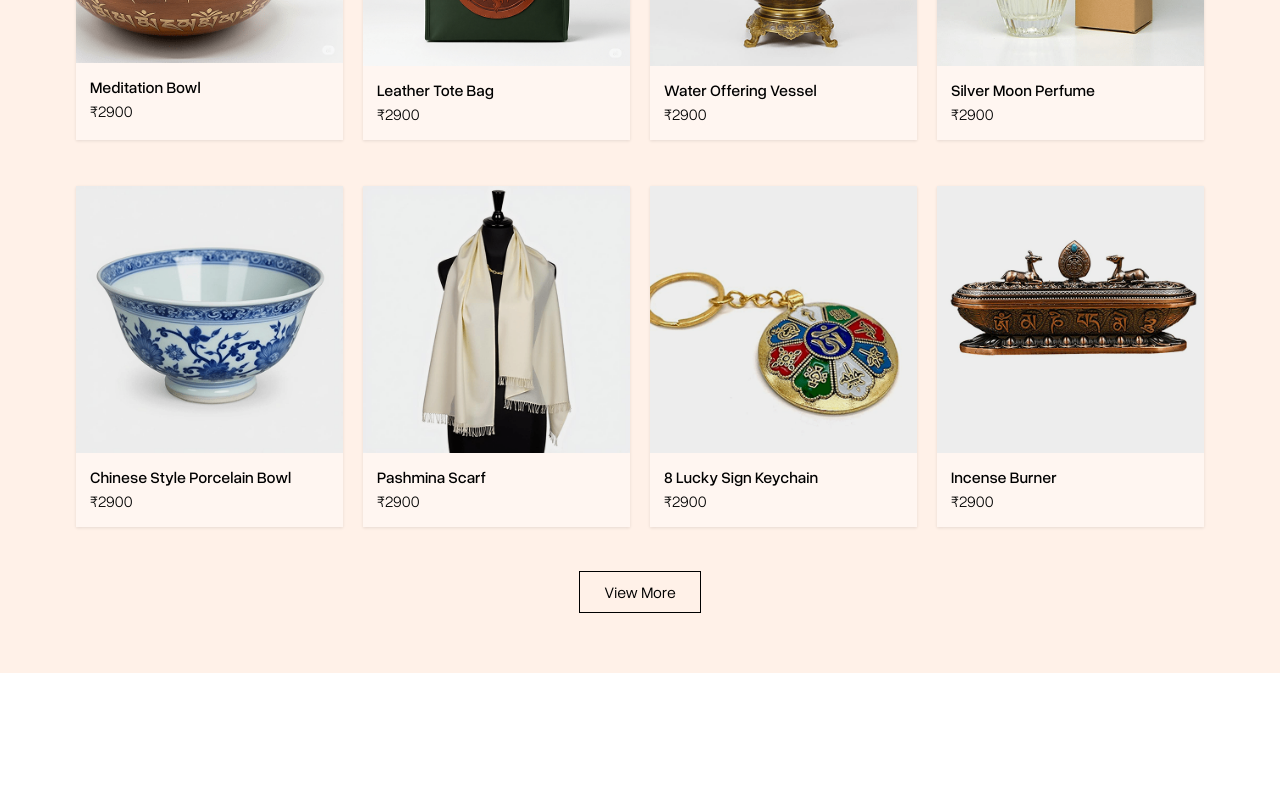
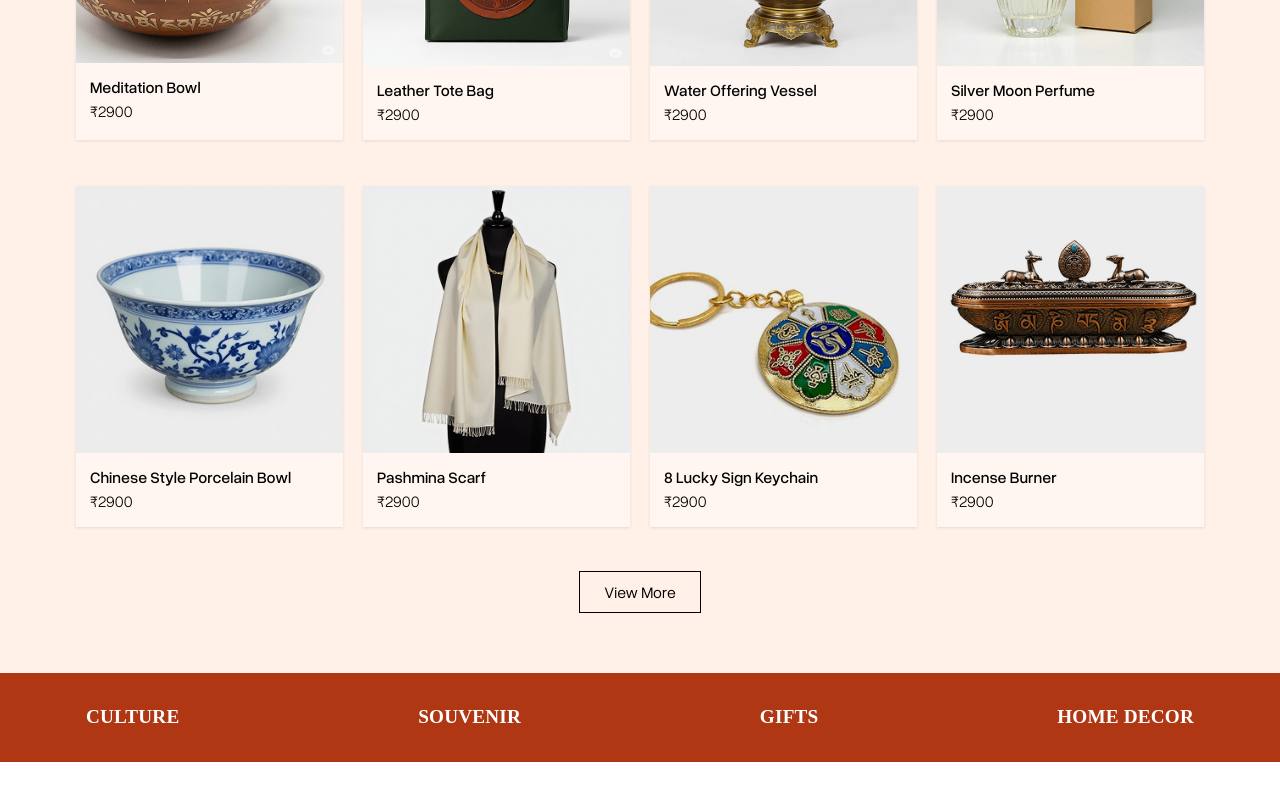
Before and after one commit to Nyima-ui/nubra_souvenir_ecomm, a Next.js app in the folder client/: page / in a window 1280 px wide. Shown: the part 1076-1876 px from the top of the page. Before the commit the page ends 1749 px from the top, so only its background shows below. Built offline with nearby package versions, Linux system fonts and the light colour scheme.

Commit message:
added a marquee

```diff
--- /dev/null
+++ b/client/src/app/components/Marquee.tsx
@@ -0,0 +1,17 @@
+import React from "react";
+
+const Marquee = () => {
+  return (
+    <div className="w-full bg-primary text-white font-century font-bold text-[19.2px]
+    py-7.5 tracking-[0.01em] mb-10">
+      <div className="flex uppercase w-full justify-between max-w-[1108px] mx-auto">
+        <p>Culture</p>
+        <p>Souvenir</p>
+        <p>Gifts</p>
+        <p>home decor</p>
+      </div>
+    </div>
+  );
+};
+
+export default Marquee;
--- a/client/src/app/components/ProductGrid.tsx
+++ b/client/src/app/components/ProductGrid.tsx
@@ -1,5 +1,7 @@
+"use client";
 import React from "react";
 import Image from "next/image";
+import { motion } from "framer-motion";
 
 const dummyData = [
   {
@@ -65,7 +67,14 @@ const ProductGrid = () => {
       {/* grid  */}
       <div className="px-3 font-grotesk-400 grid grid-cols-2 sm:grid-cols-3 md:grid-cols-4 mt-7.5 md:mt-15 gap-x-3 md:gap-x-5 gap-y-5 md:gap-y-11.5 max-w-[90vw] mx-auto">
         {dummyData.map((product, index) => (
-          <div key={index} className="bg-[#FFF6F1] shadow-xs cursor-pointer group overflow-hidden">
+          <motion.div
+            key={index}
+            initial={{opacity : 0, y : 30}}
+            whileInView={{opacity : 1, y : 0}}
+            transition={{duration : 0.5, delay : index * 0.1}}
+            viewport={{once : true, amount : 0.1}}
+            className="bg-[#FFF6F1] shadow-xs cursor-pointer group overflow-hidden"
+          >
             <Image
               src={product.image}
               alt={product.name}
@@ -100,10 +109,10 @@ const ProductGrid = () => {
                 </button>
               </div>
             </div>
-          </div>
+          </motion.div>
         ))}
       </div>
-      <button className="border py-2 px-6 block mx-auto mt-7.5 md:mt-11 font-grotesk-400">
+      <button className="border py-2 px-6 block mx-auto mt-7.5 md:mt-11 font-grotesk-400 cursor-pointer">
         View More
       </button>
     </section>
--- a/client/src/app/globals.css
+++ b/client/src/app/globals.css
@@ -1,6 +1,7 @@
 @import "tailwindcss";
 html,
 body {
+    overflow-x: hidden;
 }
 @font-face {
   font-family: "Overused Grotesk Light";
--- a/client/src/app/page.tsx
+++ b/client/src/app/page.tsx
@@ -1,4 +1,5 @@
 import Hero from "./components/Hero";
+import Marquee from "./components/Marquee";
 import ProductGrid from "./components/ProductGrid";
 
 export default function Home() {
@@ -6,6 +7,7 @@ export default function Home() {
     <div className="bg-neutral-bg">
       <Hero />
       <ProductGrid />
+      <Marquee />
     </div>
   );
 }
```
Also changed, not shown: client/package.json (+7 -6 lines), 1 other file (tests, documents, lock files or other folders).
